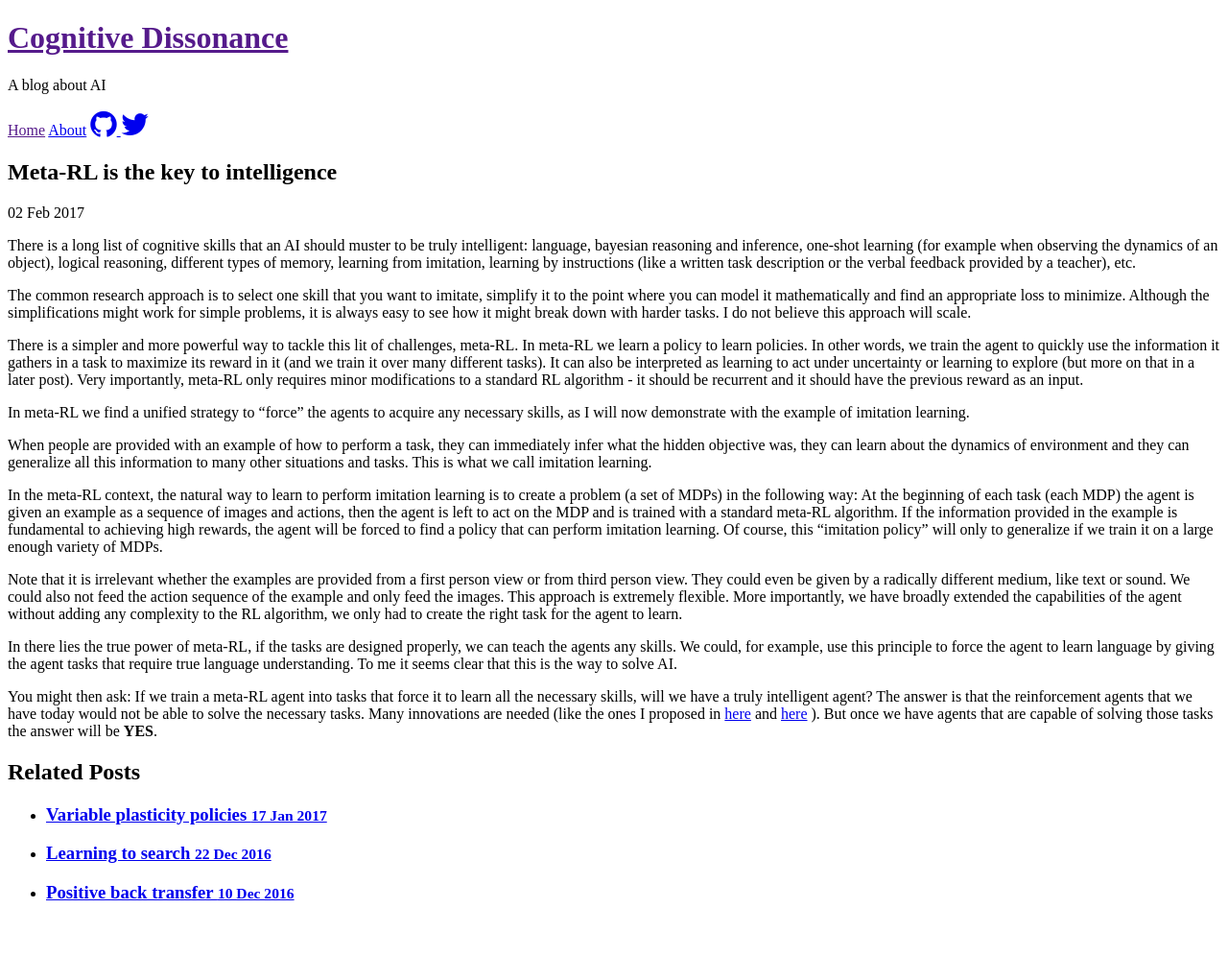
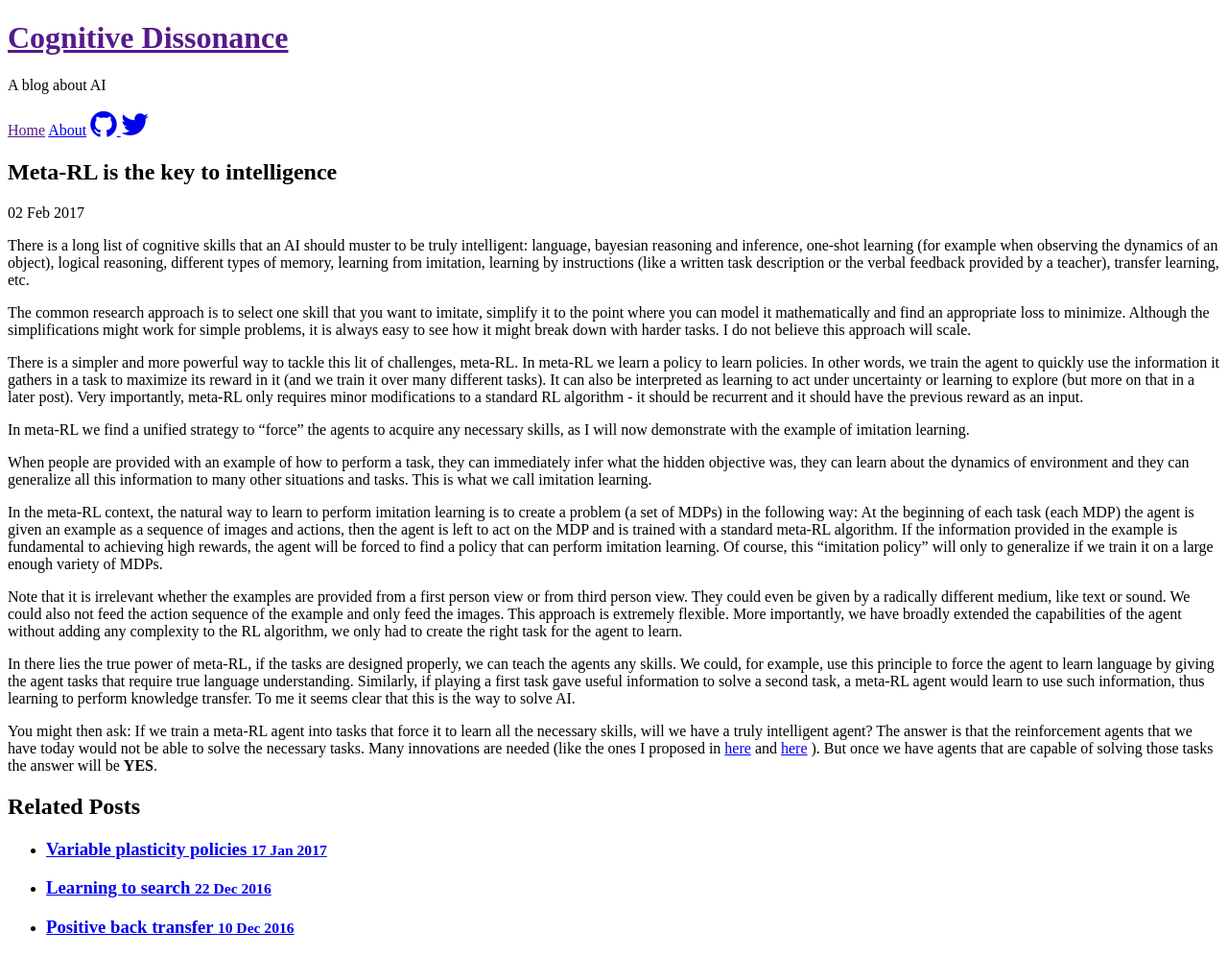
Before and after one commit to cgel/cgel.github.io, a Jekyll site: the page built from _posts/2017-2-2-meta-RL_is_the_key_to_AI.md, in a window 1280 px wide. Shown: the whole page at 96% size. Built offline with Jekyll 4.4.1, drawn with Linux system fonts in a browser that asks for light colours; nearby versions of some CDN libraries; comment, search, counter and statistics services are not loaded; before the commit the page ends 960 px from its top, so only the background shows below that.

Commit message:
update meta-RL is the key ...

```diff
--- a/_posts/2017-2-2-meta-RL_is_the_key_to_AI.md
+++ b/_posts/2017-2-2-meta-RL_is_the_key_to_AI.md
@@ -6,7 +6,7 @@ future: true
 autoNumber: '"all"  '
 ---
 
-There is a long list of cognitive skills that an AI should muster to be truly intelligent: language, bayesian reasoning and inference, one-shot learning (for example when observing the dynamics of an object), logical reasoning, different types of memory, learning from imitation, learning by instructions (like a written task description or the verbal feedback provided by a teacher), etc.
+There is a long list of cognitive skills that an AI should muster to be truly intelligent: language, bayesian reasoning and inference, one-shot learning (for example when observing the dynamics of an object), logical reasoning, different types of memory, learning from imitation, learning by instructions (like a written task description or the verbal feedback provided by a teacher), transfer learning, etc.
 
 The common research approach is to select one skill that you want to imitate, simplify it to the point where you can model it mathematically and find an appropriate loss to minimize. Although the simplifications might work for simple problems, it is always easy to see how it might break down with harder tasks. I do not believe this approach will scale.
 
@@ -22,6 +22,6 @@ In the meta-RL context, the natural way to learn to perform imitation learning i
 
 Note that it is irrelevant whether the examples are provided from a first person view or from third person view. They could even be given by a radically different medium, like text or sound. We could also not feed the action sequence of the example and only feed the images. This approach is extremely flexible. More importantly, we have broadly extended the capabilities of the agent without adding any complexity to the RL algorithm, we only had to create the right task for the agent to learn.
 
-In there lies the true power of meta-RL, if the tasks are designed properly, we can teach the agents any skills. We could, for example, use this principle to force the agent to learn language by giving the agent tasks that require true language understanding. To me it seems clear that this is the way to solve AI.
+In there lies the true power of meta-RL, if the tasks are designed properly, we can teach the agents any skills. We could, for example, use this principle to force the agent to learn language by giving the agent tasks that require true language understanding. Similarly, if playing a first task gave useful information to solve a second task, a meta-RL agent would learn to use such information, thus learning to perform knowledge transfer. To me it seems clear that this is the way to solve AI.
 
 You might then ask: If we train a meta-RL agent into tasks that force it to learn all the necessary skills, will we have a truly intelligent agent? The answer is that the reinforcement agents that we have today would not be able to solve the necessary tasks. Many innovations are needed (like the ones I proposed in [here]({% post_url 2016-10-3-Solve_inteligence %}) and [here]({% post_url 2017-1-17-scaling_up_deep_rl %}) ). But once we have agents that are capable of solving those tasks the answer will be __YES__.
```
